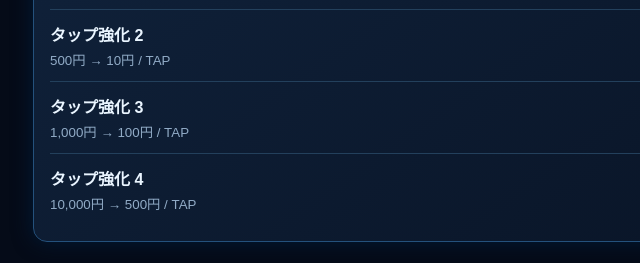
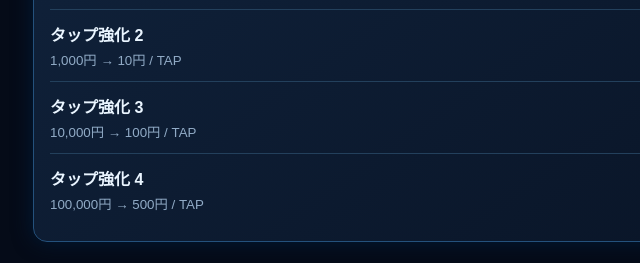
Before and after one commit to s2002576-arch/NEO-CORE, a website: page public/index.html in a window 1280 px wide. Shown: the part 949-1212 px from the top of the page, 198-838 px from the left. Drawn offline with Linux system fonts and the light colour scheme.

Commit message:
Update index.html

```diff
--- a/public/index.html
+++ b/public/index.html
@@ -101,17 +101,17 @@ let bought=[];
 let owned=[], equipped="";
 const upgrades=[
 {price:100,power:3},
-{price:500,power:10},
-{price:1000,power:100},
-{price:10000,power:500}
+{price:1000,power:10},
+{price:10000,power:100},
+{price:100000,power:500}
 ];
 const camos=[
 {name:"GOLD",price:1000,cls:"gold"},
-{name:"PLATINUM",price:2000,cls:"platinum"},
-{name:"DIAMOND",price:5000,cls:"diamond"},
-{name:"DARK SPINE",price:20000,cls:"spine"},
-{name:"DARK MATTER",price:50000,cls:"matter"},
-{name:"SINGULARITY",price:100000,cls:"singularity"}
+{name:"PLATINUM",price:5000,cls:"platinum"},
+{name:"DIAMOND",price:20000,cls:"diamond"},
+{name:"DARK SPINE",price:50000,cls:"spine"},
+{name:"DARK MATTER",price:100000,cls:"matter"},
+{name:"SINGULARITY",price:150000,cls:"singularity"}
 ];
 const ranks=[
 {name:"ブロンズ",need:0,cls:"bronze"},
```
